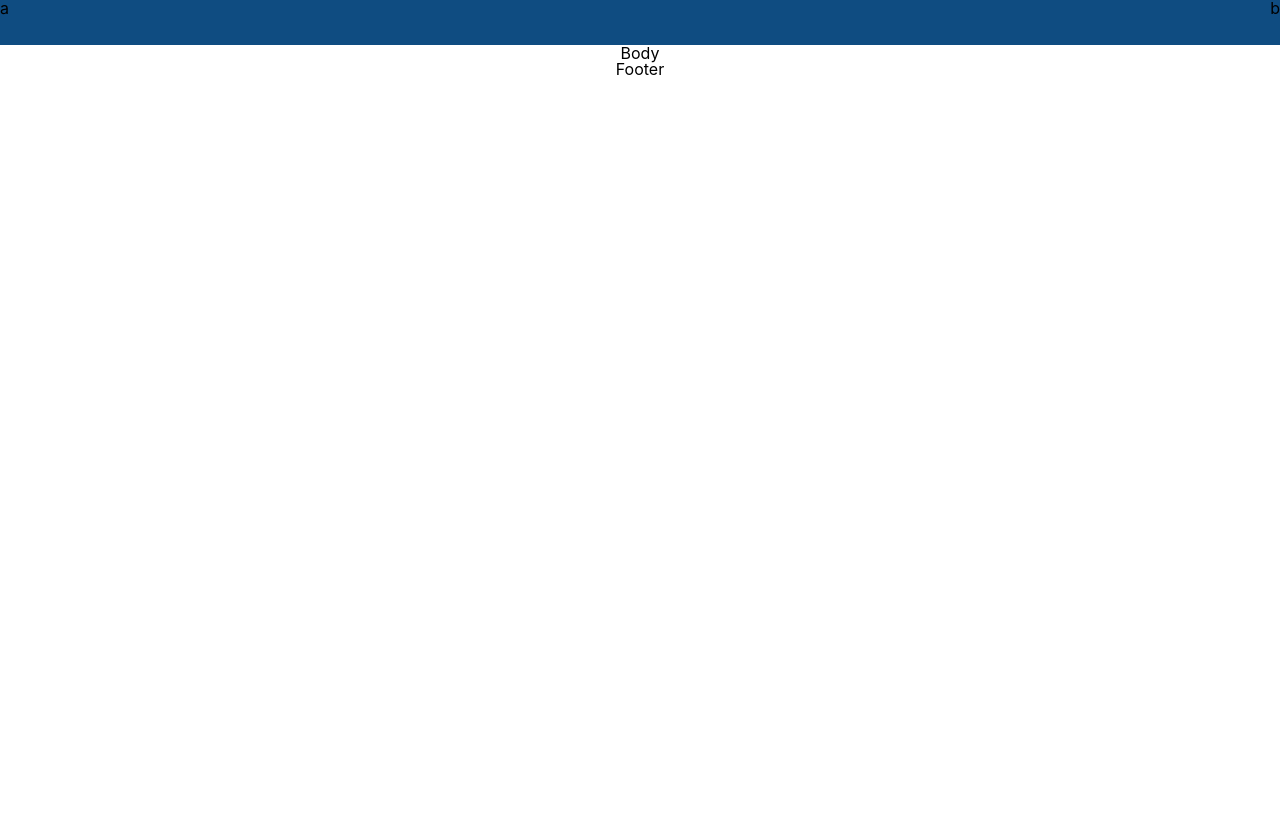
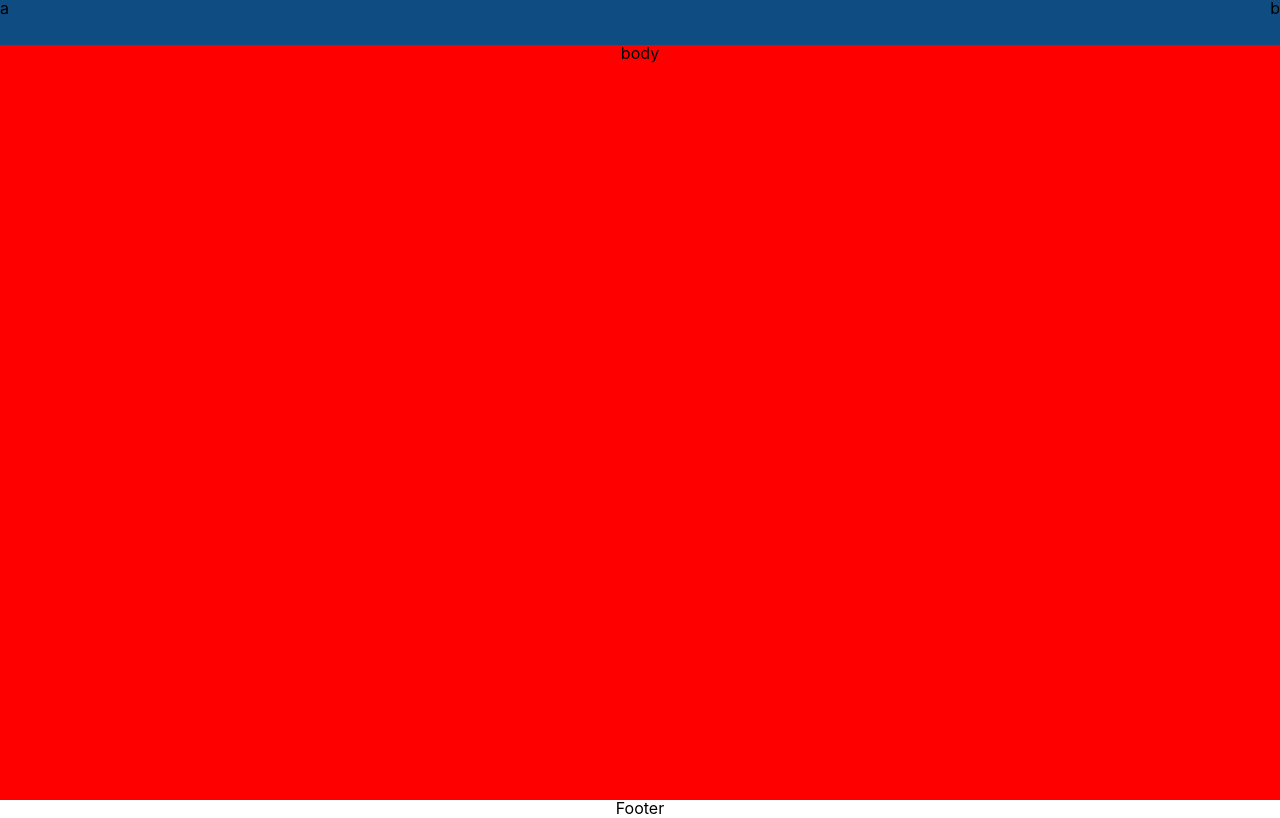
Before and after one commit to RbertKo/aboutKo, a React (Create React App) app: page / in a window 1280 px wide. Built offline with nearby package versions, Linux system fonts and the light colour scheme.

Commit message:
Edit some body style

```diff
--- a/package.json
+++ b/package.json
@@ -13,6 +13,7 @@
     "node-sass": "^4.13.1",
     "react": "^16.12.0",
     "react-dom": "^16.12.0",
+    "react-router-dom": "^5.1.2",
     "react-scripts": "3.3.1",
     "reset-css": "^5.0.1",
     "typescript": "~3.7.2"
--- a/src/components/layout/Body/Body.tsx
+++ b/src/components/layout/Body/Body.tsx
@@ -1,9 +1,13 @@
 import React from 'react';
+
+import './style.scss'
 
 const Body = () => {
     return (
-        <div>
-            Body
+        <div className={'body__wrapper'}>
+            <div className={'body__inner'}>
+                body
+            </div>
         </div>
     )
 }
--- a/src/components/layout/Body/style.scss
+++ b/src/components/layout/Body/style.scss
@@ -0,0 +1,15 @@
+.body__wrapper {
+  display: flex;
+  justify-content: center;
+
+  width: 100%;
+  height: calc(100vh - 45px);
+
+  background-color: red;
+
+  .body__inner {
+    width: 80vw;
+
+
+  }
+}
--- a/src/components/layout/Header/Header.tsx
+++ b/src/components/layout/Header/Header.tsx
@@ -1,11 +1,12 @@
 import React from 'react';
+
 import './style.scss';
 
 const Header = () => {
     return (
-        <div className={'header--wrapper'}>
-            <header className={'header--inner'}>
-                <div>
+        <div className={'header__wrapper'}>
+            <header className={'header__inner'}>
+                <div className={'header__left'}>
                     a
                 </div>
                 <div>
--- a/src/components/layout/Header/style.scss
+++ b/src/components/layout/Header/style.scss
@@ -1,11 +1,11 @@
 @import "../../GlobalStyle";
 
-.header--wrapper {
+.header__wrapper {
   background-color: $main-color;
 
   min-height: 45px;
 
-  .header--inner {
+  .header__inner {
     display: flex;
     justify-content: space-between;
 
```
Also changed, not shown: 1 other file (tests, documents, lock files or other folders).
